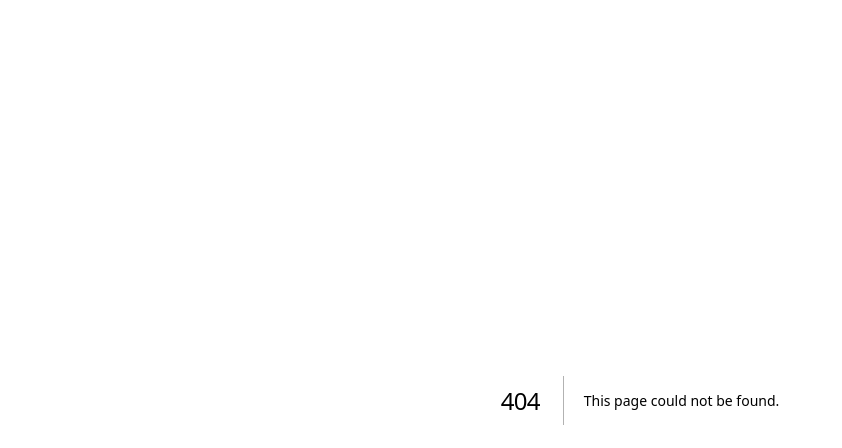
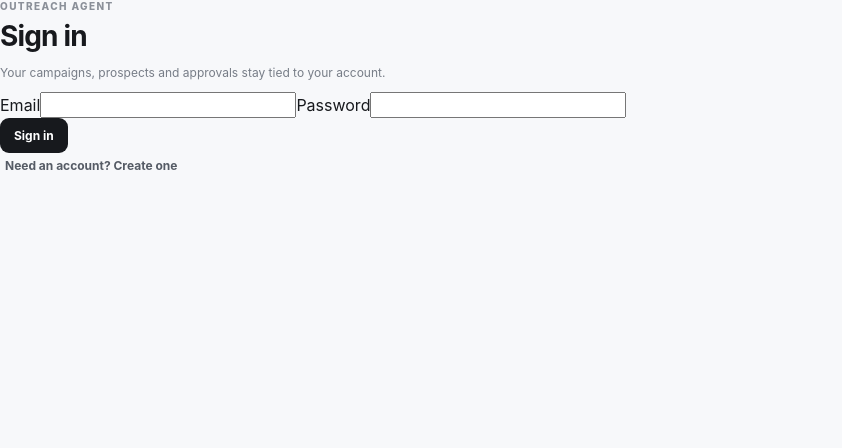
Before and after one commit to jbnikky13/Outreach-Agent, a Next.js app: page /login in a window 1280 px wide. Before the commit this address had no page. Shown: the top 448 px of the page, without its empty margins (0-842 px from the left). Built offline with nearby package versions, Linux system fonts and the light colour scheme.

Commit message:
feat: add Supabase account authentication

```diff
--- /dev/null
+++ b/app/login/page.tsx
@@ -0,0 +1,18 @@
+"use client";
+import {FormEvent,useState} from "react";
+import {useRouter} from "next/navigation";
+import {getSupabaseBrowserClient} from "../../lib/supabase";
+
+export default function Login(){
+ const router=useRouter(); const [mode,setMode]=useState<"signin"|"signup">("signin");
+ const [email,setEmail]=useState(""); const [password,setPassword]=useState(""); const [message,setMessage]=useState(""); const [loading,setLoading]=useState(false);
+ async function submit(e:FormEvent){e.preventDefault();setLoading(true);setMessage("");
+  const supabase=getSupabaseBrowserClient();
+  const result=mode==="signin"?await supabase.auth.signInWithPassword({email,password}):await supabase.auth.signUp({email,password});
+  setLoading(false);
+  if(result.error){setMessage(result.error.message);return}
+  if(mode==="signup"&&!result.data.session){setMessage("Check your email to confirm your account, then sign in.");return}
+  router.push("/");
+ }
+ return <main className="auth-shell"><form className="auth-card" onSubmit={submit}><div className="eyebrow">OUTREACH AGENT</div><h1>{mode==="signin"?"Sign in":"Create account"}</h1><p className="muted">Your campaigns, prospects and approvals stay tied to your account.</p><label>Email<input type="email" required value={email} onChange={e=>setEmail(e.target.value)}/></label><label>Password<input type="password" required minLength={8} value={password} onChange={e=>setPassword(e.target.value)}/></label>{message&&<p className="auth-message">{message}</p>}<button className="primary auth-submit" disabled={loading}>{loading?"Working…":mode==="signin"?"Sign in":"Create account"}</button><button type="button" className="link auth-switch" onClick={()=>setMode(mode==="signin"?"signup":"signin")}>{mode==="signin"?"Need an account? Create one":"Already have an account? Sign in"}</button></form></main>
+}
```
